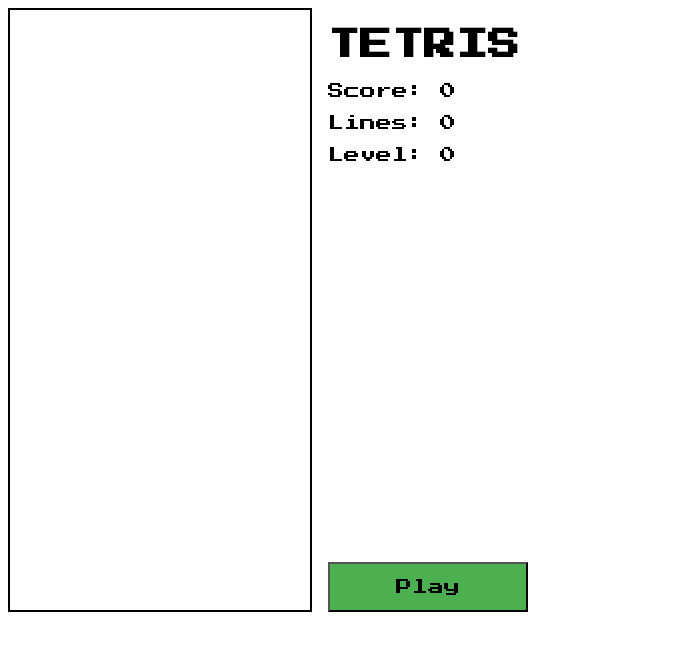
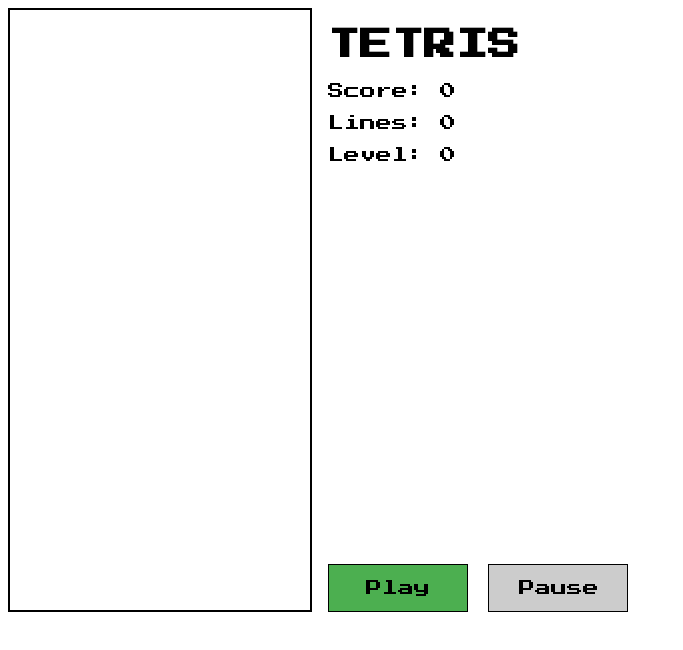
Before and after one commit to melcor76/ng-tetris, an Angular app: page / in a window 1280 px wide. Shown: the top 650 px of the page, without its empty margins (0-683 px from the left). Built offline with nearby package versions, Linux system fonts and the light colour scheme.

Commit message:
Added a pause and reset button. Switched the style.css to by style.scss to make css styling easier

```diff
--- a/angular.json
+++ b/angular.json
@@ -24,7 +24,7 @@
               "src/assets"
             ],
             "styles": [
-              "src/styles.css"
+              "src/styles.scss"
             ],
             "scripts": []
           },
--- a/src/app/board.component.html
+++ b/src/app/board.component.html
@@ -8,6 +8,28 @@
             <p>Level: {{ level }}</p>
             <canvas #next class="next"></canvas>
         </div>
-        <button (click)="play()" class="play-button">Play</button>
+        <div class="button-container">
+            <button
+                (click)="play()"
+                class="play-button button"
+                *ngIf="!gameStarted"
+            >
+                Play
+            </button>
+            <button
+                (click)="gameOver()"
+                class="reset-button button"
+                *ngIf="gameStarted"
+            >
+                Reset
+            </button>
+            <button
+                (click)="pause()"
+                class="pause-button button"
+                [class.button-disabled]="!gameStarted"
+            >
+                Pause
+            </button>
+        </div>
     </div>
 </div>
--- a/src/app/board.component.ts
+++ b/src/app/board.component.ts
@@ -33,6 +33,8 @@
   piece: Piece;
   next: Piece;
   requestId: number;
+  paused: boolean;
+  gameStarted: boolean;
   time: { start: number; elapsed: number; level: number };
   points: number;
   lines: number;
@@ -99,6 +101,7 @@
   }
 
   play() {
+    this.gameStarted = true;
     this.resetGame();
     this.next = new Piece(this.ctx);
     this.piece = new Piece(this.ctx);
@@ -119,6 +122,7 @@
     this.level = 0;
     this.board = this.getEmptyBoard();
     this.time = { start: 0, elapsed: 0, level: LEVEL[this.level] };
+    this.paused = false;
   }
 
   animate(now = 0) {
@@ -199,7 +203,23 @@
     });
   }
 
+  pause() {
+    if (this.gameStarted) {
+      if (this.paused) {
+        this.animate();
+      } else {
+        this.ctx.font = '1px Arial';
+        this.ctx.fillStyle = 'black';
+        this.ctx.fillText('GAME PAUSED', 1.4, 4);
+        cancelAnimationFrame(this.requestId);
+      }
+
+      this.paused = !this.paused;
+    }
+  }
+
   gameOver() {
+    this.gameStarted = false;
     cancelAnimationFrame(this.requestId);
     this.ctx.fillStyle = 'black';
     this.ctx.fillRect(1, 3, 8, 1.2);
--- a/src/styles.css
+++ /dev/null
@@ -1,26 +0,0 @@
-/* You can add global styles to this file, and also import other style files */
-* {
-  font-family: 'Press Start 2P', cursive;
-}
-
-.grid {
-  display: grid;
-  grid-template-columns: 320px 200px;
-}
-
-.right-column {
-  display: flex;
-  flex-direction: column;
-  justify-content: space-between;
-}
-
-.game-board {
-  border: solid 2px;
-}
-
-.play-button {
-  background-color: #4caf50;
-  font-size: 16px;
-  padding: 15px 30px;
-  cursor: pointer;
-}
--- /dev/null
+++ b/src/styles.scss
@@ -0,0 +1,50 @@
+/* You can add global styles to this file, and also import other style files */
+* {
+  font-family: 'Press Start 2P', cursive;
+}
+
+.grid {
+  display: grid;
+  grid-template-columns: 320px 200px;
+}
+
+.right-column {
+  display: flex;
+  flex-direction: column;
+  justify-content: space-between;
+  width: 300px;
+}
+
+.game-board {
+  border: solid 2px;
+}
+
+.button-container {
+  display: flex;
+  flex-direction: row;
+  justify-content: space-between;
+
+  .play-button {
+    background-color: #4caf50;
+  }
+
+  .reset-button {
+    background-color: red;
+  }
+
+  .pause-button {
+    background-color: #4caf50;
+
+    &.button-disabled {
+      background-color: #cccccc;
+    }
+  }
+
+  .button {
+    font-size: 16px;
+    padding: 15px 30px;
+    cursor: pointer;
+    width: 140px;
+    border: 1px solid black;
+  }
+}
```
